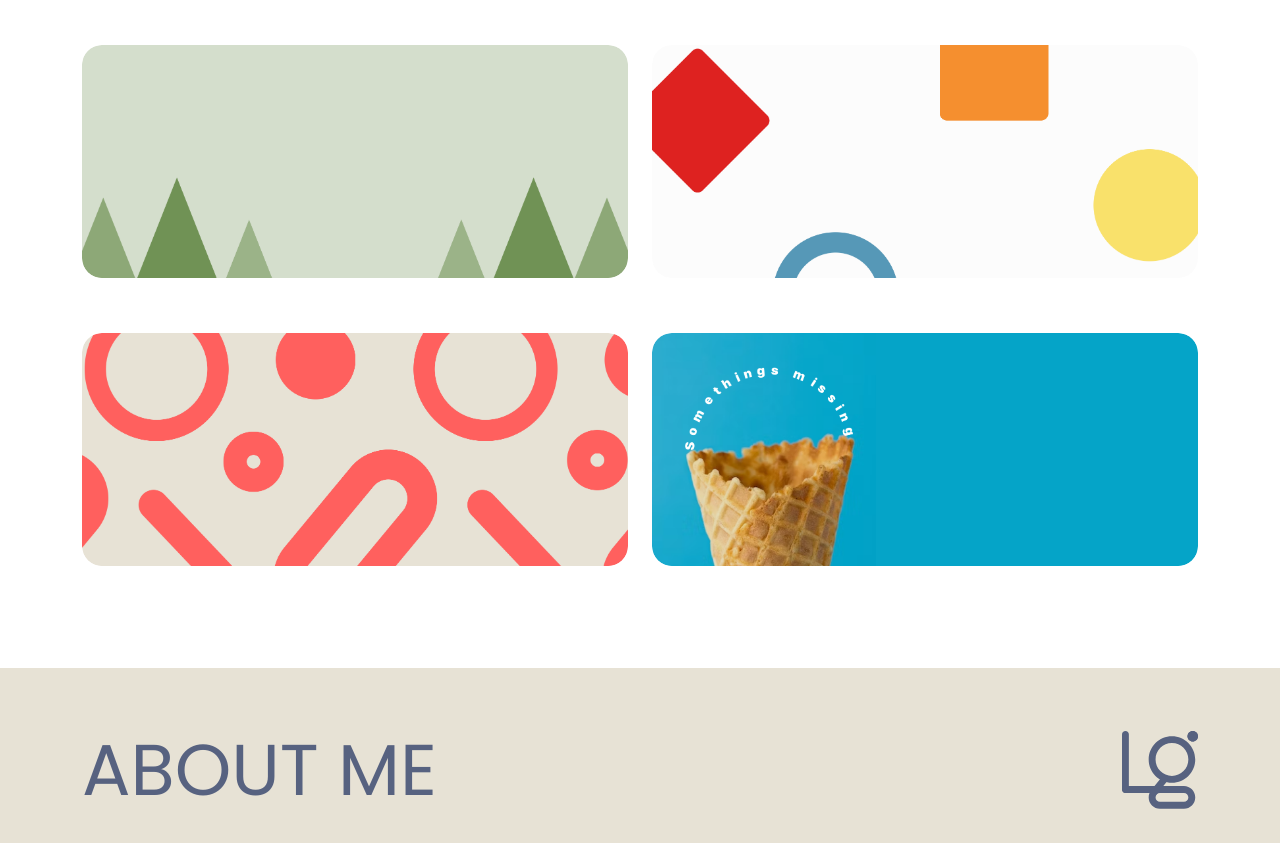
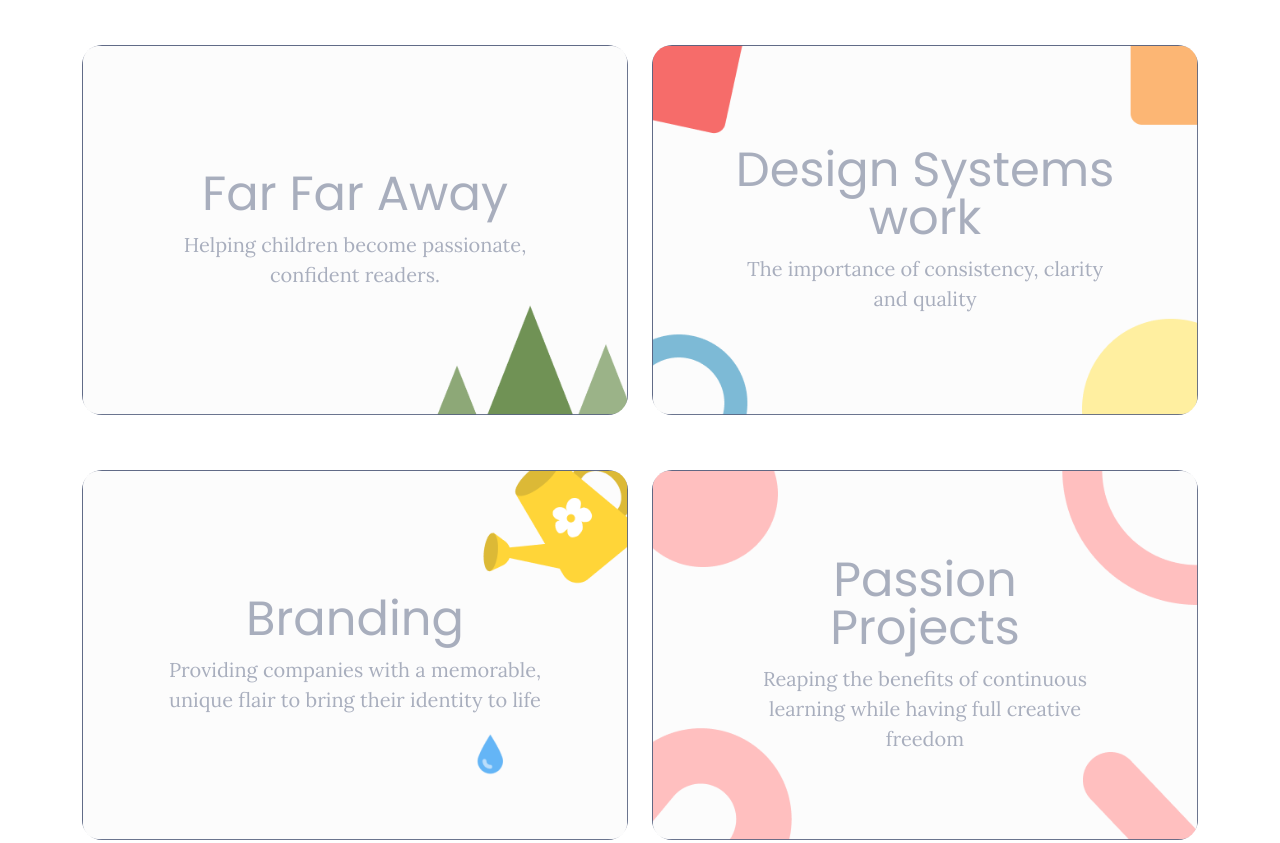
Before and after one commit to bubment/bubment.github.io, a plain HTML site: page index.html in a window 1280 px wide. Shown: the part 955-1798 px from the top of the page. Drawn offline with nearby package versions, Linux system fonts and the light colour scheme.

Commit message:
Finalize home page

```diff
--- a/index.html
+++ b/index.html
@@ -3,14 +3,19 @@
     <head>
         <meta charset="utf-8">
         <meta http-equiv="X-UA-Compatible" content="IE=edge">
-        <title></title>
+        <title>Lauren Gilmore</title>
         <meta name="description" content="">
         <meta name="viewport" content="width=device-width, initial-scale=1">
         <link rel="stylesheet" href="./styles/styles.css">
         <link href="https://cdn.jsdelivr.net/npm/bootstrap@5.3.3/dist/css/bootstrap.min.css" rel="stylesheet" integrity="sha384-QWTKZyjpPEjISv5WaRU9OFeRpok6YctnYmDr5pNlyT2bRjXh0JMhjY6hW+ALEwIH" crossorigin="anonymous">
-            <!-- Font families -->
-            <link rel="stylesheet" href="https://fonts.googleapis.com/css?family=Lora">
-            <link rel="stylesheet" href="https://fonts.googleapis.com/css?family=Poppins">
+        <!-- Font families -->
+        <link rel="stylesheet" href="https://fonts.googleapis.com/css?family=Lora">
+        <link rel="stylesheet" href="https://fonts.googleapis.com/css?family=Poppins">
+        <!-- Favicon -->
+        <link rel="apple-touch-icon" sizes="180x180" href="./images/favicon/apple-touch-icon.png">
+        <link rel="icon" type="image/png" sizes="32x32" href="./images/favicon/favicon-32x32.png">
+        <link rel="icon" type="image/png" sizes="16x16" href="./images/favicon/favicon-16x16.png">
+        <link rel="manifest" href="./images/favicon/site.webmanifest">
     </head>
     <body>
         <!-- Navbar starts -->
@@ -33,7 +38,7 @@
                     <div class="row">
                         <div class="col-lg-5 col-md-12 d-flex justify-content-center">
                             <div class="hero-image-container text-center">
-                                <img src="./images/hero-image.png" alt="">
+                                <img src="./images/home/hero-image.png" alt="">
                             </div>
                         </div>
                         <div class="col-lg-7 col-md-12 d-flex align-items-center">
@@ -70,7 +75,7 @@
                         </div>
                         <div class="col-sm-12 col-md-6">
                             <div class="project-item-container">
-                                <img src="./images/far-far-away.png" alt="">
+                                <img src="./images/home/far-far-away.png" alt="">
                                 <a href="">
                                     <div class="project-hover-container">
                                         <div class="title">Far Far Away</div>
@@ -81,7 +86,7 @@
                         </div>
                         <div class="col-sm-12 col-md-6">
                             <div class="project-item-container">
-                                <img src="./images/design-systems-work.png" alt="">
+                                <img src="./images/home/design-systems-work.png" alt="">
                                 <a href="">
                                     <div class="project-hover-container">
                                         <div class="title">Design Systems work</div>
@@ -92,18 +97,18 @@
                         </div>
                         <div class="col-sm-12 col-md-6">
                             <div class="project-item-container">
-                                <img src="./images/branding.png" alt="">
+                                <img src="./images/home/branding.png" alt="">
                                 <a href="">
                                     <div class="project-hover-container">
                                         <div class="title">Branding</div>
-                                        <div class="sub-title">Providing companies with a memorable, unique flair to bring their identity to life</div>
+                                        <div class="sub-title">Providing companies with a memorable,<br> unique flair to bring their identity to life</div>
                                     </div>
                                 </a>
                             </div>
                         </div>
                         <div class="col-sm-12 col-md-6">
                             <div class="project-item-container">
-                                <img src="./images/passion-projects.png" alt="">
+                                <img src="./images/home/passion-projects.png" alt="">
                                 <a href="">
                                     <div class="project-hover-container">
                                         <div class="title">Passion Projects</div>
@@ -133,7 +138,7 @@
                 </div>
                 <div class="row">
                     <div class="col-md-12 col-lg-6 about-me-person-container">
-                        <img class="about-me-person mb-5" src="./images/me.png" alt="">
+                        <img class="about-me-person mb-5" src="./images/home/me.png" alt="">
                     </div>
                     <div class="col-md-12 col-lg-6 d-flex">
                         <div class="about-me-description">
--- a/styles/styles.css
+++ b/styles/styles.css
@@ -233,23 +233,18 @@ body.scrolled header {
   font-size: 48px;
   line-height: 48px;
   font-family: var(--font-main-2);
-  color: transparent;
+  color: #576280;
 }
 
 .project-hover-container .sub-title {
   font-size: 20px;
   font-family: var(--font-main-1);
-  color: transparent;
+  color: #576280;
   margin-top: 12px;
 }
 
 .project-hover-container:hover {
-  background-color: #576280
-}
-
-.project-hover-container:hover > .title,
-.project-hover-container:hover > .sub-title {
-  color: white;
+  border: 3px solid #343B4D;
 }
 
 @media (max-width: 768px) {
```
Also changed, not shown: far_far_away.html (added), images/branding.png (deleted), images/design-systems-work.png (deleted), images/far-far-away.png (deleted), images/favicon/android-chrome-192x192.png (added), images/favicon/android-chrome-512x512.png (added), images/favicon/apple-touch-icon.png (added), images/favicon/favicon-16x16.png (added), images/favicon/favicon-32x32.png (added), images/favicon/favicon.ico (added), images/favicon/site.webmanifest (added), images/home/branding.png (added), images/home/design-systems-work.png (added), images/home/far-far-away.png (added), 4 more files.
